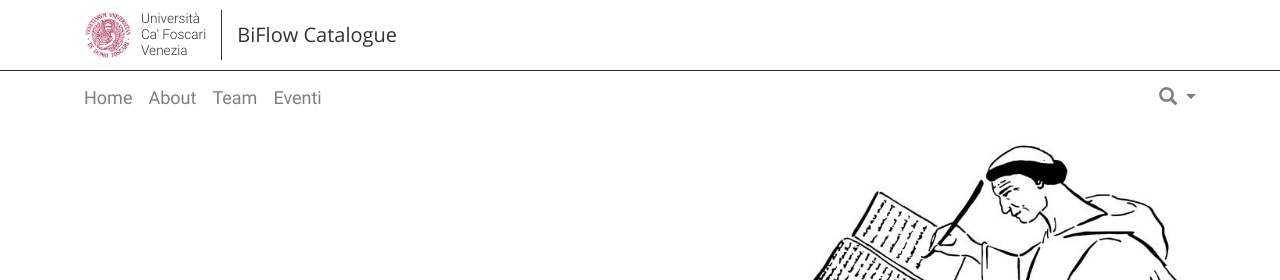
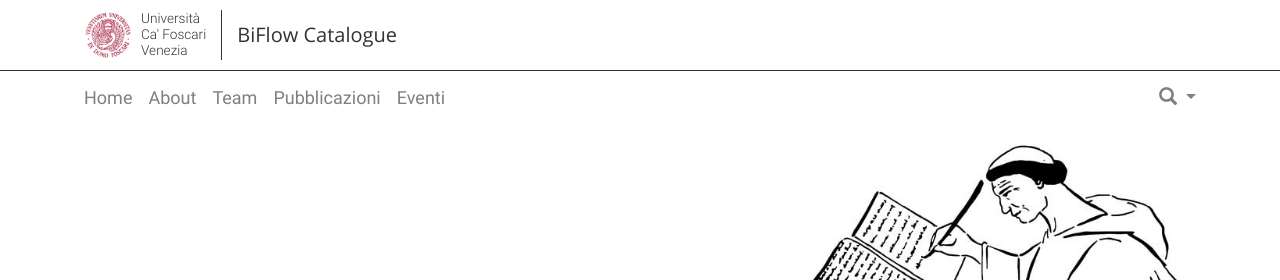
Before and after one commit to vedph/biflow_website, a Jekyll site: the page built from index.html, in a window 1280 px wide. Shown: the top 280 px of the page. Built offline with Jekyll 4.4.1, drawn with Linux system fonts in a browser that asks for light colours.

Commit message:
Manu changes

```diff
--- a/_includes/menu.html
+++ b/_includes/menu.html
@@ -24,6 +24,7 @@
 				<li class="nav-item"><a href="{{site.baseurl}}/" class="nav-link">Home</a></li>
 				<li class="nav-item"><a href="{{site.baseurl}}/about" class="nav-link">About</a></li>
 				<li class="nav-item"><a href="{{site.baseurl}}/team" class="nav-link">Team</a></li>
+				<li class="nav-item"><a href="{{site.baseurl}}/pubblicazioni" class="nav-link">Pubblicazioni</a></li>
 				<li class="nav-item"><a href="{{site.baseurl}}/events" class="nav-link">Eventi</a></li>
 			</ul>
 
```
Also changed, not shown: 1 other file.
